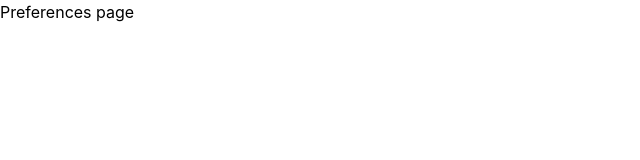
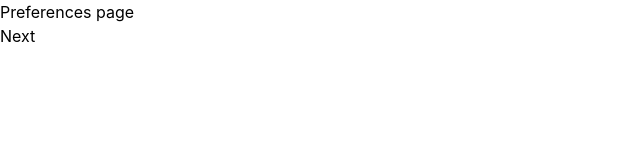
Before and after one commit to AdamYang1/TrojanEat_Web, a React (Create React App) app in the folder frontend/: page /Preferences in a window 1280 px wide. Shown: the top 160 px of the page, without its empty margins (0-640 px from the left). Built offline with nearby package versions, Linux system fonts and the light colour scheme; sample sign-in values are in the browser's storage.

Commit message:
connected to API + added Next in preferences

```diff
--- a/frontend/src/App.js
+++ b/frontend/src/App.js
@@ -8,11 +8,6 @@ import AuthForm from "./components/Auth/AuthForm";
 import Prefernces from "./components/Preferences/preferences";
 
 function App() {
-  // const { token, setToken } = useToken();
-
-  // if (!token) {
-  //   return <Login setToken={setToken} />;
-  // }
   const ctx = useContext(AuthContext);
 
   return (
@@ -24,6 +19,7 @@ function App() {
             path="/"
             element={ctx.isLoggedIn ? <Dashboard /> : <Navigate to="/Auth" />}
           />
+
           <Route path="/Auth" element={<AuthForm />} />
           <Route
             path="/Preferences"
--- a/frontend/src/components/Preferences/preferences.js
+++ b/frontend/src/components/Preferences/preferences.js
@@ -1,6 +1,11 @@
 import React from "react";
 
 function Prefernces() {
-  return <h2>Preferences page</h2>;
+  return (
+    <div>
+      <h2>Preferences page</h2>
+      <a href="/">Next</a>
+    </div>
+  );
 }
 export default Prefernces;
```
